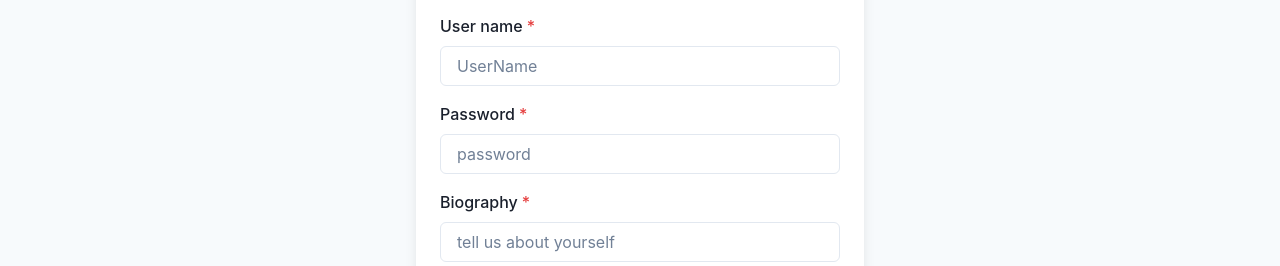
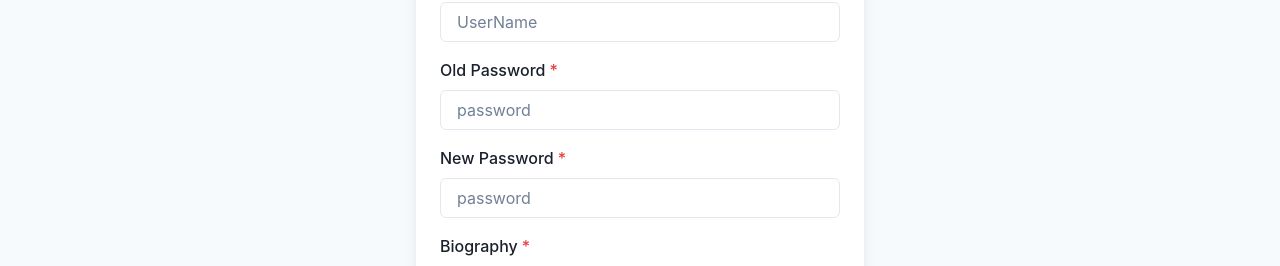
Before and after one commit to cameronll/RecipeRealm, a React (Create React App) app: page /Profile in a window 1280 px wide. Shown: the part 395-661 px from the top of the page. Built offline with nearby package versions, Linux system fonts and the light colour scheme; no server answers; the database is empty.

Commit message:
reauthentication and slight changes

```diff
--- a/src/pages/explore.tsx
+++ b/src/pages/explore.tsx
@@ -24,6 +24,7 @@ import {
   TabPanel,
   TabPanels,
   Tabs,
+  useToast,
   VStack,
 } from '@chakra-ui/react';
 import {CopyIcon} from '@chakra-ui/icons';
@@ -40,10 +41,12 @@ function getIndex(profiles:any[], email:string): number{
 }
 
 const Explore: React.FC = () => {
+  // useState to create constants
   const [allPosts, setAllPosts] = useState<any[]>([]);
   const [friendsPosts, setFriendsPosts] = useState<any[]>([]);
   const [profiles, setProfiles] = useState<any[]>([]);
   const email = JSON.parse(localStorage.getItem('EMAIL') as string);
+  const toast = useToast();
 
   useEffect(() => {
     async function getData() {
@@ -95,9 +98,6 @@ const Explore: React.FC = () => {
       await updateDoc(getUser, {
         following: following
       });
-    }
-    else{
-      console.log("Already following");
     }
   }
 
@@ -154,6 +154,13 @@ const Explore: React.FC = () => {
                         }}
                         style={{flex: 1, fontSize: '14px'}}
                         onClick = {() => {
+                          toast({
+                            title: 'Followed!',
+                            description: "Added to your friends",
+                            status: 'success',
+                            duration: 3000,
+                            isClosable: true,
+                          });
                           addFollowing(post.email);
                           }}>
                           Follow
--- a/src/pages/profile.tsx
+++ b/src/pages/profile.tsx
@@ -2,7 +2,7 @@ import React, {useState, useEffect} from 'react';
 import Navbar from '../components/Navbar';
 import {db} from '../firebaseConfig';
 import {collection, addDoc, doc, setDoc, getDoc, getDocs, where, query, orderBy, updateDoc} from "firebase/firestore";
-import { getAuth, onAuthStateChanged, updateEmail, updatePassword } from "firebase/auth";
+import { AuthCredential, EmailAuthProvider, getAuth, onAuthStateChanged, reauthenticateWithCredential, updateEmail, updatePassword } from "firebase/auth";
 import {
   Button,
   Flex,
@@ -17,34 +17,38 @@ import {
   AvatarBadge,
   IconButton,
   Center,
+  useToast,
 } from '@chakra-ui/react';
 import {SmallCloseIcon} from '@chakra-ui/icons';
 
-async function toDB(newBiography:string, newUsername:string, newPassword: string){
+async function toDB(newBiography:string, newUsername:string, newPassword: string, oldPassword: string){
   const email = JSON.parse(localStorage.getItem('EMAIL') as string);
   const auth = getAuth();
   const user = auth.currentUser;
-  const docRef = doc(db, "users/", email)
-
+  const credential = EmailAuthProvider.credential(
+    email,
+    oldPassword
+  )
   if (user){
-    updatePassword(user, newPassword);
-    await updateDoc(docRef, {
+    reauthenticateWithCredential(user, credential).then(async () => {
+      updatePassword(user, newPassword);
+      await updateDoc(docRef, {
       username: newUsername,
       biography: newBiography
+      })
     })
-    console.log("Document Written");
   }
-  else{
-    console.log("No user!");
-  }
+  const docRef = doc(db, "users/", email)
 }
 
 const Profile: React.FC = () => {
   const [newUsername, setNewUsername] = useState('');
   const [newBiography, setNewBiography] = useState('');
   const [newPassword, setNewPassword] = useState('');
+  const [oldPassword, setOldPassword] = useState('');
   const [profile, setProfile] = useState<any>();
   const email = JSON.parse(localStorage.getItem('EMAIL') as string);
+  const toast = useToast();
 
   useEffect(() => {
     async function getProfile() {
@@ -70,6 +74,11 @@ const Profile: React.FC = () => {
     const name = e.target.value;
     window.localStorage.setItem('NEWBIOGRAPHY', JSON.stringify(name));
     setNewBiography(name);
+  };
+
+  const handleOldPasswordChange = (e: any) => {
+    const name = e.target.value;
+    setOldPassword(name);
   };
 
   const handlePasswordChange = (e: any) => {
@@ -129,8 +138,18 @@ const Profile: React.FC = () => {
             onChange={handleUsernameChange}
           />
         </FormControl>
-        <FormControl id="password" isRequired>
-          <FormLabel>Password</FormLabel>
+        <FormControl id="oldpassword" isRequired>
+          <FormLabel>Old Password</FormLabel>
+          <Input
+            placeholder="password"
+            _placeholder={{ color: 'gray.500' }}
+            type="password"
+            value={oldPassword}
+            onChange={handleOldPasswordChange}
+          />
+        </FormControl>
+        <FormControl id="newpassword" isRequired>
+          <FormLabel>New Password</FormLabel>
           <Input
             placeholder="password"
             _placeholder={{ color: 'gray.500' }}
@@ -167,8 +186,14 @@ const Profile: React.FC = () => {
               bg: 'blue.500',
             }}
             onClick={() => {
-              console.log(newBiography);
-              toDB(newBiography, newUsername, newPassword);
+              toast({
+                title: 'Success!',
+                description: "Your profile data has been updated",
+                status: 'success',
+                duration: 3000,
+                isClosable: true,
+              });
+              toDB(newBiography, newUsername, newPassword, oldPassword);
             }}>
             Submit
           </Button>
```
